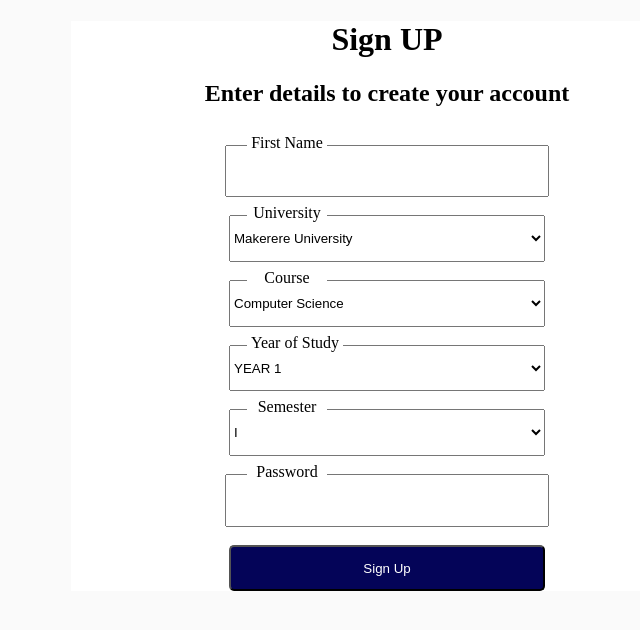
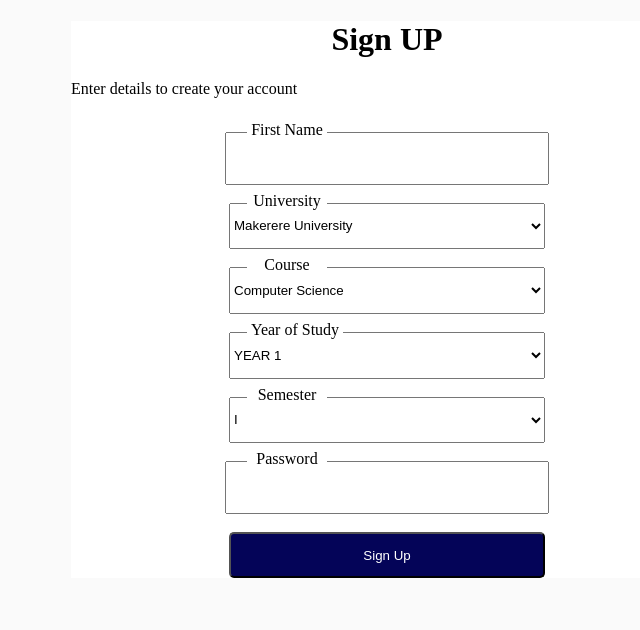
Before and after one commit to allanalmax/OTIC-AI-BACKEND, a Django app: page /signup/ in a window 1280 px wide. Shown: the top 630 px of the page, without its empty margins (253-893 px from the left). Run offline with Django 4.2, Linux system fonts and the light colour scheme.

Commit message:
register

```diff
--- a/templates/signup.html
+++ b/templates/signup.html
@@ -15,7 +15,7 @@
 <body >
     <div style="background: white; width: 50%; margin: auto;">
 <h1>Sign UP</h1>
-<h2>Enter details to create your account</h2>
+<p style="margin-left: auto;">Enter details to create your account</p>
 <form>
     <span style="transform: translateX(11em) translateY(7px); background: #fff; width: 5em;">First Name</span>
     <input type="text" name="name"/>
```
